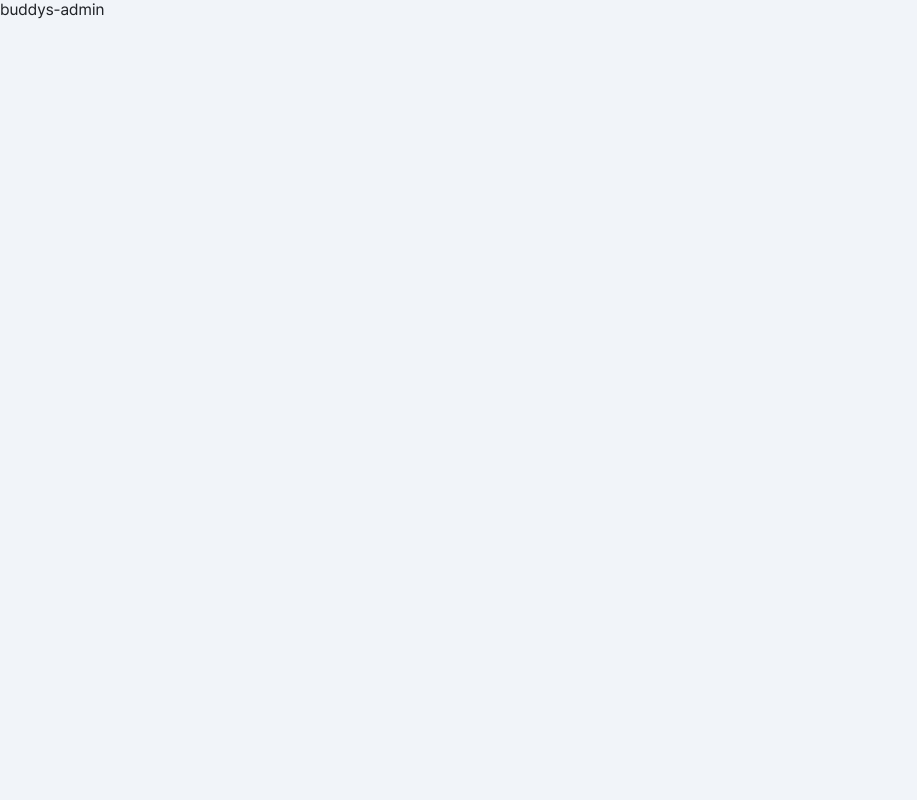
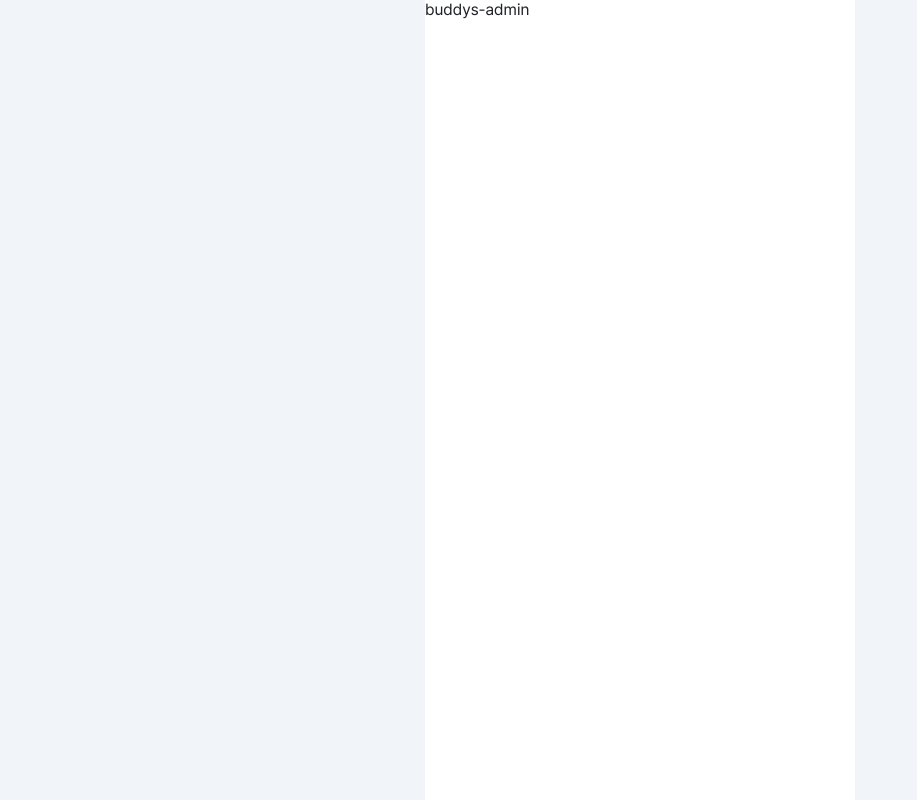
Before and after one commit to TEAM-BUDDYS/BUDDYS-ADMIN, a React (Vite) app: page / in a window 1280 px wide. Shown: the whole page, without its empty margins (0-917 px from the left). Built offline with nearby package versions, Linux system fonts and the light colour scheme.

Commit message:
style: 모바일 우선 앱 레이아웃 설정

```diff
--- a/src/app/App.tsx
+++ b/src/app/App.tsx
@@ -1,5 +1,7 @@
+import { AppLayout } from './layouts/AppLayout';
+
 function App() {
-  return <div>buddys-admin</div>;
+  return <AppLayout>buddys-admin</AppLayout>;
 }
 
 export default App;
--- /dev/null
+++ b/src/app/layouts/AppLayout.module.css
@@ -0,0 +1,9 @@
+.container {
+  box-sizing: border-box;
+  width: 100%;
+  min-width: 375px;
+  max-width: 430px;
+  min-height: 100dvh;
+  margin: 0 auto;
+  background-color: var(--color-white);
+}
--- /dev/null
+++ b/src/app/layouts/AppLayout.tsx
@@ -0,0 +1,11 @@
+import type { ReactNode } from 'react';
+
+import styles from './AppLayout.module.css';
+
+interface AppLayoutProps {
+  children: ReactNode;
+}
+
+export const AppLayout = ({ children }: AppLayoutProps) => {
+  return <div className={styles.container}>{children}</div>;
+};
```
Also changed, not shown: 3 other files (tests, documents, lock files or other folders).
